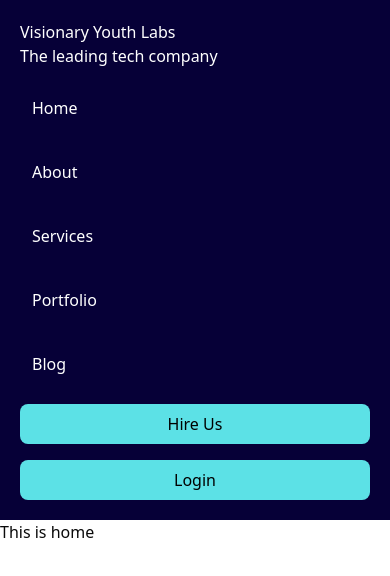
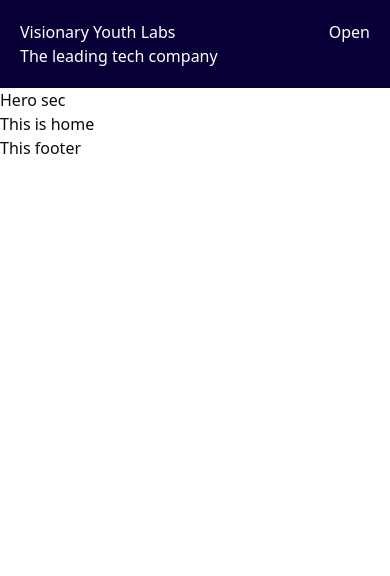
Before and after one commit to Mustakahmmed-dev/VisionaryYouthLabsOfficial, a Next.js app: page / in a window 390 px wide. Shown: the top 576 px of the page. Built offline with nearby package versions, Linux system fonts and the light colour scheme.

Commit message:
Responsiveness of the navbar has been added

```diff
--- a/src/app/globals.css
+++ b/src/app/globals.css
@@ -131,6 +131,8 @@
   border-radius: 8px;
   background-color: #5ce1e6;
   color: black;
+  transition: all 0.3s;
+  text-wrap: nowrap;
 }
 .btn-normal:hover{
   background-color: #060037;
--- a/src/app/layout.js
+++ b/src/app/layout.js
@@ -1,6 +1,7 @@
 import { Geist, Geist_Mono } from "next/font/google";
 import "./globals.css";
-import Navbar from "@/components/ui/shared/Navbar";
+import Navbar from "@/components/shared/Navbar";
+import Footer from "@/components/shared/footer";
 
 export const metadata = {
   title: "Visionary Youth Labs",
@@ -17,6 +18,7 @@ export default function RootLayout({ children }) {
         <Navbar></Navbar>
         {children}
 
+      <Footer></Footer>
       </body>
     </html>
   );
--- a/src/app/page.js
+++ b/src/app/page.js
@@ -1,7 +1,9 @@
+import Hero from "@/components/shared/Hero";
 
 export default function Home() {
   return (
    <div>
+    <Hero></Hero>
     This is home
    </div>
   );
--- /dev/null
+++ b/src/components/shared/Hero.js
@@ -0,0 +1,10 @@
+
+const Hero = () => {
+    return(
+        <div>
+            Hero sec
+        </div>
+    )
+}
+
+export default Hero
--- /dev/null
+++ b/src/components/shared/Navbar.js
@@ -0,0 +1,68 @@
+"use client";
+import Link from "next/link";
+import { useState } from "react";
+
+const Navbar = () => {
+    const mainLinks = <>
+        <li><Link href="/" className=" block hover:text-[#5ce1e6] md:p-3">Home</Link></li>
+        <li className="cursor-pointer block hover:text-[#5ce1e6] md:p-3">About
+
+        </li>
+        <li><Link href="/" className=" block hover:text-[#5ce1e6] md:p-3">Services</Link></li>
+        <li><Link href="/" className=" block hover:text-[#5ce1e6] md:p-3">Portfolio</Link></li>
+        <li><Link href="/" className=" block hover:text-[#5ce1e6] md:p-3">Blog</Link></li>
+    </>;
+
+    const [open, setOpen] = useState(true);
+
+    return (
+        <div className="">
+            {/* Large devices */}
+            <nav className="hidden md:flex justify-between items-center p-5 text-white bg-primary-custom gap-5">
+                <div>
+                    {/* Logo image */}
+                    <h2>Visionary Youth Labs</h2>
+                    <p>The leading tech company</p>
+                </div>
+
+                <div>
+                    <ul className="flex">
+                        {mainLinks}
+                    </ul>
+                </div>
+                <div className="flex items-center">
+                    <button className="btn-normal mr-4">Hire Us</button>
+                    <button className="btn-normal">Login</button>
+                </div>
+            </nav>
+
+            {/* Small Devices */}
+            <nav className=" md:hidden p-5 text-white bg-primary-custom">
+                <div className="flex justify-between">
+                    <div>
+                        {/* Logo image */}
+                        <h2>Visionary Youth Labs</h2>
+                        <p>The leading tech company</p>
+                    </div>
+                    <div>
+                        <button onClick={() => setOpen(!open)} className="cursor-pointer transition-all duration-300"> {open ? "Open" : "Close"} </button>
+                    </div>
+                </div>
+
+                <div className={`${open ? "hidden" : ""}`}>
+                    <div>
+                        <ul className="flex flex-col gap-4 my-4">
+                            {mainLinks}
+                        </ul>
+                    </div>
+                    <div className="flex flex-col gap-4">
+                        <button className="btn-normal">Hire Us</button>
+                        <button className="btn-normal">Login</button>
+                    </div>
+                </div>
+            </nav>
+        </div>
+    )
+}
+
+export default Navbar
--- /dev/null
+++ b/src/components/shared/footer.js
@@ -0,0 +1,10 @@
+
+const Footer = () => {
+    return(
+        <div>
+            This footer
+        </div>
+    )
+}
+
+export default Footer
--- a/src/components/ui/shared/Navbar.js
+++ /dev/null
@@ -1,54 +0,0 @@
-import Link from "next/link";
-
-const Navbar = () => {
-    const mainLinks = <>
-        <li><Link href="/" className="hover:bg-blue-500 block hover:text-[#5ce1e6] p-3">Home</Link></li>
-        <li><Link href="/" className="hover:bg-blue-500 block hover:text-[#5ce1e6] p-3">About</Link></li>
-        <li><Link href="/" className="hover:bg-blue-500 block hover:text-[#5ce1e6] p-3">Services</Link></li>
-        <li><Link href="/" className="hover:bg-blue-500 block hover:text-[#5ce1e6] p-3">Portfolio</Link></li>
-        <li><Link href="/" className="hover:bg-blue-500 block hover:text-[#5ce1e6] p-3">Blog</Link></li>
-    </>;
-    return (
-        <div>
-            {/* Large devices */}
-            <nav className="hidden md:flex justify-between items-center p-5 text-white bg-primary-custom gap-5">
-                <div>
-                    {/* Logo image */}
-                    <h2>Visionary Youth Labs</h2>
-                    <p>The leading tech company</p>
-                </div>
-
-                <div>
-                    <ul className="flex">
-                        {mainLinks}
-                    </ul>
-                </div>
-                <div className="flex items-center">
-                    <button className="btn-normal mr-4">Hire Us</button>
-                    <button className="btn-normal">Login</button>
-                </div>
-            </nav>
-
-            {/* Small Devices */}
-            <nav className="md:hidden p-5 text-white bg-primary-custom">
-                <div>
-                    {/* Logo image */}
-                    <h2>Visionary Youth Labs</h2>
-                    <p>The leading tech company</p>
-                </div>
-
-                <div>
-                    <ul className="flex flex-col gap-4 my-4">
-                        {mainLinks}
-                    </ul>
-                </div>
-                <div className="flex flex-col gap-4">
-                    <button className="btn-normal">Hire Us</button>
-                    <button className="btn-normal">Login</button>
-                </div>
-            </nav>
-        </div>
-    )
-}
-
-export default Navbar
```
